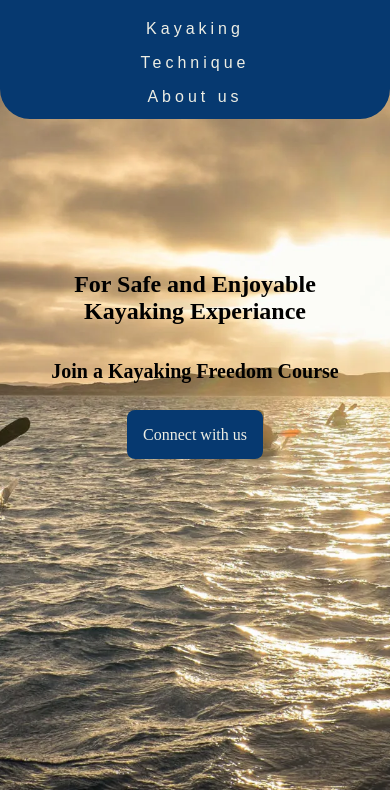
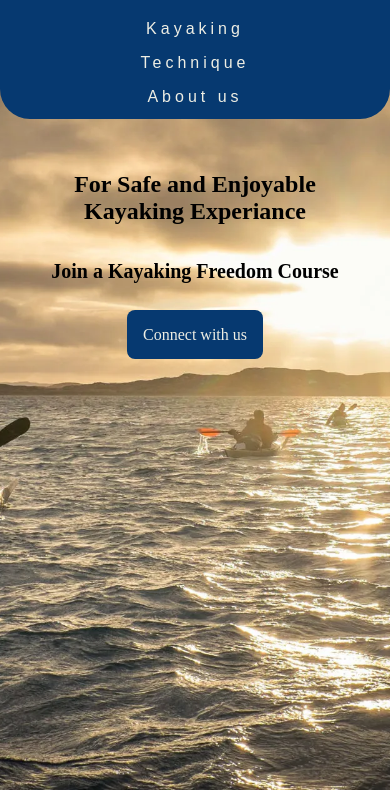
Before and after one commit to EvergSwe/Kayak_Classes, a plain HTML site: page index.html in a window 390 px wide. Shown: the part 54-846 px from the top of the page. Drawn offline with Linux system fonts and the light colour scheme.

Commit message:
minor responsive adjustments to hero section

```diff
--- a/assests/css/style.css
+++ b/assests/css/style.css
@@ -63,7 +63,7 @@ nav a:hover {
 .hero_image {
     display: flex;
     height: 100vh;
-    min-height: 500px;
+    min-height: 600px;
     background-image: url(../img/Safe_Enjoyable_Sea_Kayaking.webp);
     background-position: center;
     background-size: cover;
@@ -73,7 +73,7 @@ nav a:hover {
 .hero_text {
     width: 100%;
     text-align: center;
-    margin-top: 300px;
+    margin-top: 200px;
     }
 
 .hero_text h1, p, a {
```
